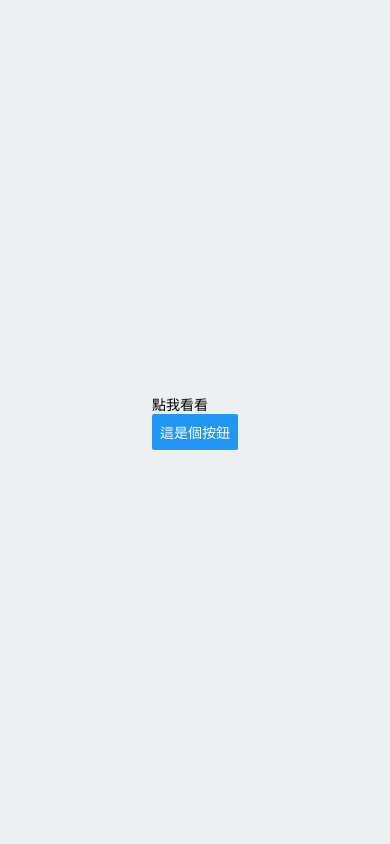
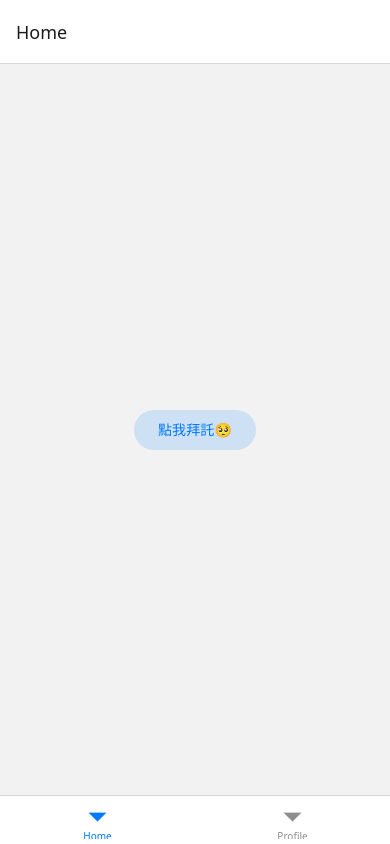
Before and after one commit to Hubert0916/no-emo, a React Native app: screen / in a window 390 px wide. Built offline with nearby package versions, Linux system fonts and the light colour scheme.

Commit message:
feat: add stack and tab

```diff
--- a/App.js
+++ b/App.js
@@ -1,36 +1,88 @@
-import React, { useState } from 'react';
-import { Button, Text, View } from 'react-native';
+import * as React from 'react';
+import { Text, View, Image } from 'react-native';
+import { NavigationContainer, useNavigation } from '@react-navigation/native';
+import { Button } from '@react-navigation/elements';
+import { createStackNavigator } from '@react-navigation/stack';
+import { createBottomTabNavigator } from '@react-navigation/bottom-tabs';
 
-const Hook = props => {
-  const [isClicked, setIsClick] = useState(false);
+const Stack = createStackNavigator();
+const Tab = createBottomTabNavigator();
+
+function HomeStack() {
+  return (
+    <Stack.Navigator>
+      <Stack.Screen name="Home" component={HomeScreen} />
+      <Stack.Screen name="Details" component={DetailsScreen} />
+    </Stack.Navigator>
+  );
+}
+
+function ProfileStack() {
+  return (
+    <Stack.Navigator>
+      <Stack.Screen name="Profile" component={ProfileScreen} />
+      <Stack.Screen name="Settings" component={SettingsScreen} />
+    </Stack.Navigator>
+  );
+}
+
+function HomeScreen() {
+  const navigation = useNavigation();
 
   return (
-    <View>
-      <Text>
-        {isClicked? 'Hi, ' + props.name: '點我看看'}
-      </Text>
-      <Button
-        onPress={() => {
-          setIsClick(true);
-        }}
-        disabled={isClicked}
-        title={isClicked ? '快點做專題' : '這是個按鈕'}
+    <View style={{ flex: 1, alignItems: 'center', justifyContent: 'center' }}>
+      <Button onPress={() => navigation.navigate('Details')}>
+        點我拜託🥺
+      </Button>
+    </View>
+  );
+}
+
+function DetailsScreen() {
+  return (
+    <View style={{ flex: 1, alignItems: 'center', justifyContent: 'center' }}>
+      <Text>紅中自摸🤑</Text>
+      <Image
+        source={require('./assets/mahjong.png')}
+        style={{ width: 300, height: 300 }}
       />
     </View>
-  );
-};
+  )
+}
 
-const App = () => {
+function ProfileScreen() {
+  const navigation = useNavigation();
+
   return (
-    <View style={{
-      flex: 1,
-      alignItems: 'center',
-      justifyContent: 'center',
-      backgroundColor: '#ecf0f1',
-    }}>
-      <Hook name="sb" />
+    <View style={{ flex: 1, alignItems: 'center', justifyContent: 'center' }}>
+      <Button onPress={() => navigation.navigate('Settings')}>
+        不要點我拜託🥺
+      </Button>
     </View>
   );
-};
+}
 
-export default App;
+function SettingsScreen() {
+  return (
+    <View style={{ flex: 1, alignItems: 'center', justifyContent: 'center' }}>
+      <Text>什麼都沒有🥸</Text>
+    </View>
+  )
+}
+
+function MyTab() {
+  return (
+    <Tab.Navigator screenOptions={{ headerShown: false }}>
+      <Tab.Screen name="Home" component={HomeStack} />
+      <Tab.Screen name="Profile" component={ProfileStack} />
+    </Tab.Navigator>
+  );
+}
+
+export default function App() {
+  return (
+    <NavigationContainer>
+      <MyTab />
+    </NavigationContainer>
+  );
+}
--- a/index.js
+++ b/index.js
@@ -1,5 +1,5 @@
+import 'react-native-gesture-handler';
 import { registerRootComponent } from 'expo';
-
 import App from './App';
 
 // registerRootComponent calls AppRegistry.registerComponent('main', () => App);
--- a/package.json
+++ b/package.json
@@ -9,6 +9,9 @@
     "web": "expo start --web"
   },
   "dependencies": {
+    "@react-native-masked-view/masked-view": "0.3.2",
+    "@react-navigation/bottom-tabs": "^7.2.1",
+    "@react-navigation/stack": "^7.1.2",
     "expo": "~52.0.38",
     "expo-status-bar": "~2.0.1",
     "react": "18.3.1",
```
Also changed, not shown: assets/mahjong.png (added), 1 other file (tests, documents, lock files or other folders).
